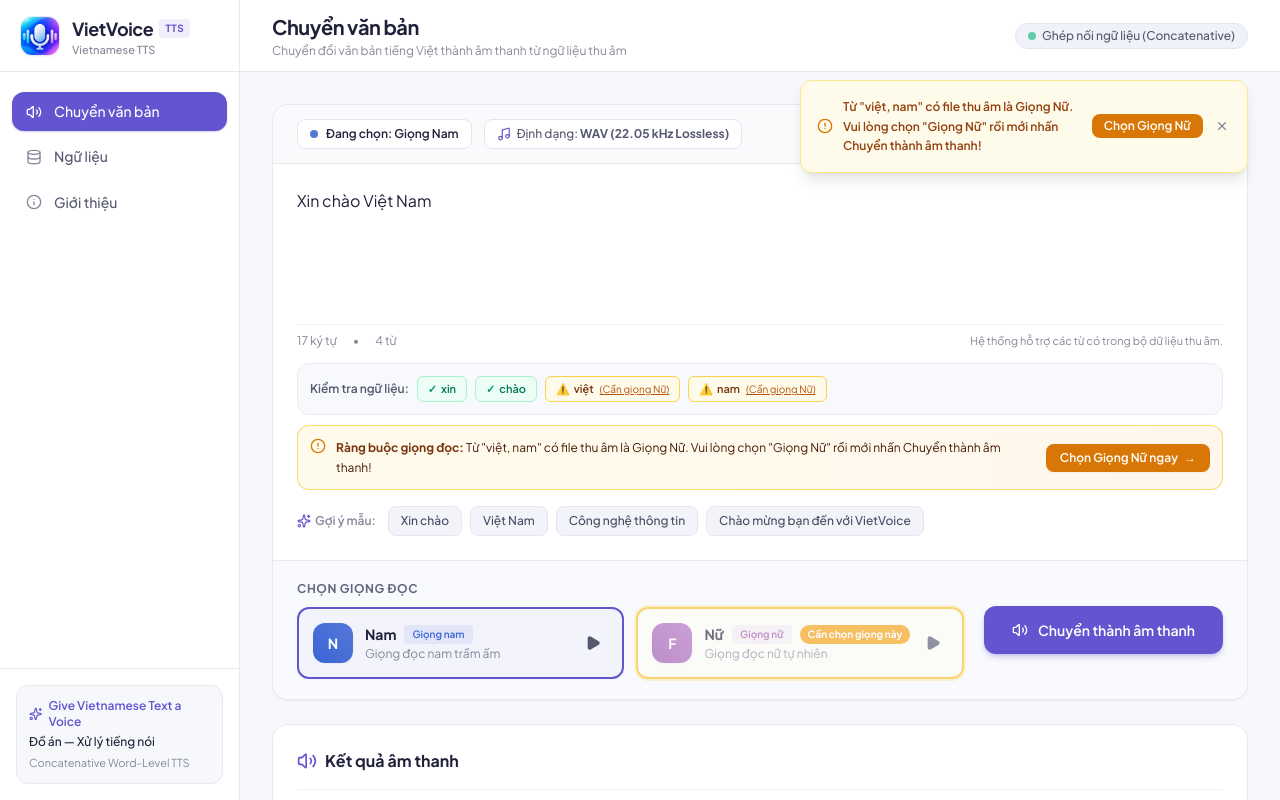
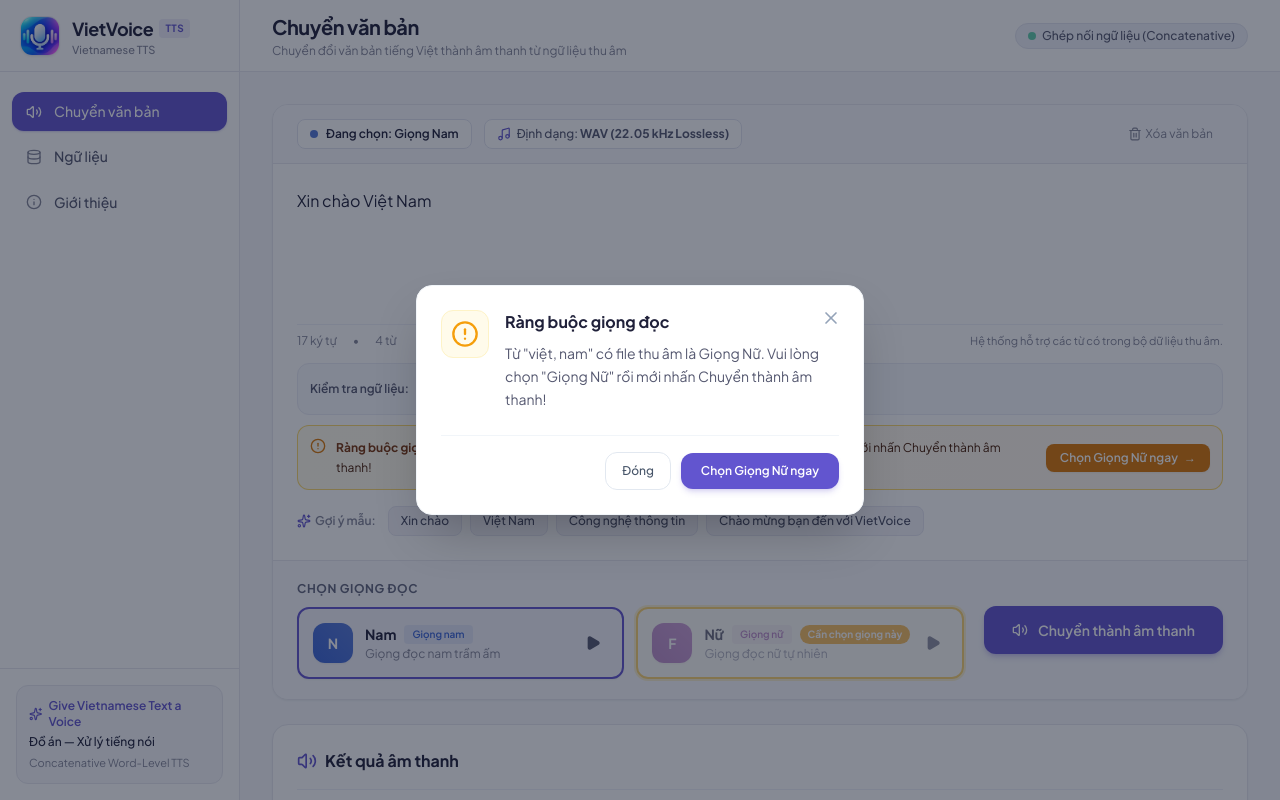
Before and after one commit to NhuYtech/VietVoice, a React (Vite) app: page / in a window 1280 px wide. Both pictures are taken after a click on the button "Chuyển thành âm thanh". Shown: the top 800 px of the page. Built offline with nearby package versions, Linux system fonts and the light colour scheme.

Commit message:
feat: convert all notifications and alerts into modal popups

```diff
--- a/src/App.tsx
+++ b/src/App.tsx
@@ -19,7 +19,7 @@ import {
   mapSpeakerToCore,
 } from './services/ttsService';
 import type { ConversionHistoryItem } from './data/mockCorpus';
-import { AlertCircle, CheckCircle2, X } from 'lucide-react';
+import { NotificationModal, type NotificationModalData } from './components/NotificationModal';
 
 export const App: React.FC = () => {
   const [currentTab, setCurrentTab] = useState<NavTab>('tts');
@@ -31,14 +31,7 @@ export const App: React.FC = () => {
   const [realEntries, setRealEntries] = useState<CorpusEntry[]>([]);
   const [isRecordModalOpen, setIsRecordModalOpen] = useState(false);
   const [isPlayingPreview, setIsPlayingPreview] = useState<'Nam' | 'Nữ' | null>(null);
-  const [notification, setNotification] = useState<{
-    type: 'success' | 'warning' | 'error';
-    message: string;
-    action?: {
-      label: string;
-      onClick: () => void;
-    };
-  } | null>(null);
+  const [notificationModal, setNotificationModal] = useState<NotificationModalData | null>(null);
 
   // Tải danh sách ngữ liệu từ IndexedDB và manifest ban đầu
   const loadCorpus = useCallback(async () => {
@@ -64,44 +57,39 @@ export const App: React.FC = () => {
     loadHistory();
   }, [loadCorpus, loadHistory]);
 
-  // Xóa thông báo sau 6 giây
-  useEffect(() => {
-    if (!notification) return;
-    const timer = setTimeout(() => setNotification(null), 6000);
-    return () => clearTimeout(timer);
-  }, [notification]);
-
   // Xử lý tạo âm thanh (Chuyển văn bản)
   const handleConvert = async () => {
     if (!inputText.trim()) {
-      setNotification({
+      setNotificationModal({
         type: 'warning',
-        message: 'Vui lòng nhập văn bản tiếng Việt để chuyển đổi.',
+        title: 'Chưa nhập văn bản',
+        message: 'Vui lòng nhập văn bản tiếng Việt bạn muốn chuyển thành âm thanh.',
+        confirmText: 'Đã hiểu',
       });
       return;
     }
 
     setIsConverting(true);
-    setNotification(null);
 
     try {
       const res = await performSynthesis(inputText, selectedVoice, realEntries);
 
       if (!res.success || !res.result) {
-        setNotification({
+        setNotificationModal({
           type: 'warning',
+          title: res.suggestedVoice ? 'Ràng buộc giọng đọc' : 'Chưa thể chuyển đổi',
           message:
             res.error ||
             'Không thể tổng hợp từ văn bản này do chưa có file âm thanh trong ngữ liệu.',
           action: res.suggestedVoice
             ? {
-                label: `Chọn Giọng ${res.suggestedVoice}`,
+                label: `Chọn Giọng ${res.suggestedVoice} ngay`,
                 onClick: () => {
                   setSelectedVoice(res.suggestedVoice!);
-                  setNotification(null);
                 },
               }
             : undefined,
+          confirmText: 'Đóng',
         });
         setActiveResult(null);
       } else {
@@ -115,15 +103,19 @@ export const App: React.FC = () => {
         );
         setHistoryItems((prev) => [newHist, ...prev]);
 
-        setNotification({
+        setNotificationModal({
           type: 'success',
-          message: `Đã tạo âm thanh thành công (${res.result.durationSec.toFixed(2)}s)!`,
+          title: 'Chuyển đổi thành công!',
+          message: `Đã tạo âm thanh thành công (${res.result.durationSec.toFixed(2)} giây) bằng Giọng ${selectedVoice}!\nBạn có thể nghe thử bằng trình phát âm thanh hoặc tải file WAV về máy bên dưới.`,
+          confirmText: 'Tuyệt vời',
         });
       }
     } catch (err: any) {
-      setNotification({
+      setNotificationModal({
         type: 'error',
+        title: 'Lỗi tổng hợp âm thanh',
         message: err?.message || 'Có lỗi xảy ra trong quá trình tổng hợp.',
+        confirmText: 'Đóng',
       });
     } finally {
       setIsConverting(false);
@@ -142,10 +134,19 @@ export const App: React.FC = () => {
     URL.revokeObjectURL(url);
   };
 
-  // Xóa mục lịch sử
+  // Xóa mục lịch sử với popup xác nhận
   const handleDeleteHistory = (id: string) => {
-    const updated = removeHistoryEntry(id);
-    setHistoryItems(updated);
+    setNotificationModal({
+      type: 'confirm',
+      title: 'Xóa lịch sử chuyển đổi',
+      message: 'Bạn có chắc chắn muốn xóa mục này khỏi danh sách lịch sử chuyển đổi không?',
+      confirmText: 'Xóa ngay',
+      cancelText: 'Hủy bỏ',
+      onConfirm: () => {
+        const updated = removeHistoryEntry(id);
+        setHistoryItems(updated);
+      },
+    });
   };
 
   // Nghe thử giọng đọc
@@ -171,9 +172,11 @@ export const App: React.FC = () => {
     } else {
       setIsPlayingPreview(voice);
       setTimeout(() => setIsPlayingPreview(null), 1000);
-      setNotification({
+      setNotificationModal({
         type: 'warning',
-        message: `Chưa có bản thu âm cho ${voice}. Bạn có thể vào mục "Ngữ liệu" để thu âm thêm.`,
+        title: 'Chưa có bản thu âm',
+        message: `Chưa có bản thu âm cho Giọng ${voice}. Bạn có thể vào mục "Ngữ liệu" để thu âm thêm.`,
+        confirmText: 'Đã hiểu',
       });
     }
   };
@@ -195,42 +198,11 @@ export const App: React.FC = () => {
         {/* Top Header */}
         <Header currentTab={currentTab} />
 
-        {/* Global Toast Notification */}
-        {notification && (
-          <div className="fixed top-20 right-8 z-50 animate-in fade-in slide-in-from-top-3 duration-200">
-            <div
-              className={`p-4 rounded-xl shadow-lg border text-xs font-semibold flex items-center gap-2.5 max-w-md ${
-                notification.type === 'success'
-                  ? 'bg-emerald-50 text-emerald-800 border-emerald-200'
-                  : notification.type === 'warning'
-                  ? 'bg-amber-50 text-amber-800 border-amber-200'
-                  : 'bg-red-50 text-red-800 border-red-200'
-              }`}
-            >
-              {notification.type === 'success' ? (
-                <CheckCircle2 className="w-4 h-4 text-emerald-600 flex-shrink-0" />
-              ) : (
-                <AlertCircle className="w-4 h-4 text-amber-600 flex-shrink-0" />
-              )}
-              <span className="flex-1 leading-relaxed">{notification.message}</span>
-              {notification.action && (
-                <button
-                  type="button"
-                  onClick={notification.action.onClick}
-                  className="px-3 py-1 rounded-lg bg-amber-600 hover:bg-amber-700 active:scale-95 text-white font-semibold text-xs whitespace-nowrap transition shadow-xs"
-                >
-                  {notification.action.label}
-                </button>
-              )}
-              <button
-                onClick={() => setNotification(null)}
-                className="text-[#85879A] hover:text-[#20213A] p-0.5 rounded"
-              >
-                <X className="w-3.5 h-3.5" />
-              </button>
-            </div>
-          </div>
-        )}
+        {/* Global Notification Modal Popup */}
+        <NotificationModal
+          data={notificationModal}
+          onClose={() => setNotificationModal(null)}
+        />
 
         {/* Workspace Body */}
         <main className="p-8 max-w-6xl w-full mx-auto">
@@ -261,6 +233,7 @@ export const App: React.FC = () => {
                 items={historyItems}
                 onDelete={handleDeleteHistory}
                 onRefresh={loadHistory}
+                onShowNotification={setNotificationModal}
                 onSelectSampleText={(txt) => {
                   setInputText(txt);
                   window.scrollTo({ top: 0, behavior: 'smooth' });
@@ -274,6 +247,7 @@ export const App: React.FC = () => {
               realEntries={realEntries}
               onOpenRecordModal={() => setIsRecordModalOpen(true)}
               onRefresh={loadCorpus}
+              onShowNotification={setNotificationModal}
             />
           )}
 
@@ -287,9 +261,11 @@ export const App: React.FC = () => {
         onClose={() => setIsRecordModalOpen(false)}
         onSaved={() => {
           loadCorpus();
-          setNotification({
+          setNotificationModal({
             type: 'success',
-            message: 'Đã lưu bản thu âm mới vào ngữ liệu thành công!',
+            title: 'Lưu ngữ liệu thành công!',
+            message: 'Đã lưu bản thu âm mới vào ngữ liệu thành công. Giờ đây bạn có thể sử dụng từ này trong chuyển văn bản thành âm thanh.',
+            confirmText: 'Đã hiểu',
           });
         }}
         defaultSpeaker={selectedVoice}
--- /dev/null
+++ b/src/components/NotificationModal.tsx
@@ -0,0 +1,210 @@
+import React, { useEffect } from 'react';
+import { AlertCircle, CheckCircle2, AlertTriangle, Info, HelpCircle, X } from 'lucide-react';
+
+export type NotificationType = 'success' | 'warning' | 'error' | 'info' | 'confirm';
+
+export interface NotificationModalData {
+  type: NotificationType;
+  title?: string;
+  message: string;
+  action?: {
+    label: string;
+    onClick: () => void;
+  };
+  confirmText?: string;
+  cancelText?: string;
+  onConfirm?: () => void;
+  onCancel?: () => void;
+}
+
+interface NotificationModalProps {
+  data: NotificationModalData | null;
+  onClose: () => void;
+}
+
+export const NotificationModal: React.FC<NotificationModalProps> = ({ data, onClose }) => {
+  useEffect(() => {
+    if (!data) return;
+    const handleKeyDown = (e: KeyboardEvent) => {
+      if (e.key === 'Escape') {
+        if (data.onCancel) {
+          data.onCancel();
+        }
+        onClose();
+      } else if (e.key === 'Enter') {
+        if (data.action) {
+          data.action.onClick();
+          onClose();
+        } else if (data.onConfirm) {
+          data.onConfirm();
+          onClose();
+        } else {
+          onClose();
+        }
+      }
+    };
+    window.addEventListener('keydown', handleKeyDown);
+    return () => window.removeEventListener('keydown', handleKeyDown);
+  }, [data, onClose]);
+
+  if (!data) return null;
+
+  const getIcon = () => {
+    switch (data.type) {
+      case 'success':
+        return <CheckCircle2 className="w-7 h-7 text-emerald-600" />;
+      case 'warning':
+        return <AlertCircle className="w-7 h-7 text-amber-500" />;
+      case 'error':
+        return <AlertTriangle className="w-7 h-7 text-rose-600" />;
+      case 'confirm':
+        return <HelpCircle className="w-7 h-7 text-[#6255CF]" />;
+      case 'info':
+      default:
+        return <Info className="w-7 h-7 text-[#6255CF]" />;
+    }
+  };
+
+  const getIconBg = () => {
+    switch (data.type) {
+      case 'success':
+        return 'bg-emerald-50 border-emerald-100';
+      case 'warning':
+        return 'bg-amber-50 border-amber-100';
+      case 'error':
+        return 'bg-rose-50 border-rose-100';
+      case 'confirm':
+        return 'bg-indigo-50 border-indigo-100';
+      case 'info':
+      default:
+        return 'bg-purple-50 border-purple-100';
+    }
+  };
+
+  const getDefaultTitle = () => {
+    switch (data.type) {
+      case 'success':
+        return 'Thành công';
+      case 'warning':
+        return 'Thông báo nhắc nhở';
+      case 'error':
+        return 'Có lỗi xảy ra';
+      case 'confirm':
+        return 'Xác nhận thao tác';
+      case 'info':
+      default:
+        return 'Thông báo';
+    }
+  };
+
+  const title = data.title || getDefaultTitle();
+
+  return (
+    <div className="fixed inset-0 z-[100] flex items-center justify-center p-4">
+      {/* Backdrop */}
+      <div
+        className="fixed inset-0 bg-slate-900/50 backdrop-blur-xs transition-opacity animate-in fade-in duration-200"
+        onClick={() => {
+          if (data.onCancel) data.onCancel();
+          onClose();
+        }}
+      />
+
+      {/* Modal Dialog */}
+      <div
+        role="dialog"
+        aria-modal="true"
+        className="relative bg-white rounded-2xl shadow-2xl border border-slate-100 max-w-md w-full p-6 z-10 transition-all transform animate-in zoom-in-95 fade-in duration-200 overflow-hidden"
+      >
+        {/* Top Close Button */}
+        <button
+          onClick={() => {
+            if (data.onCancel) data.onCancel();
+            onClose();
+          }}
+          className="absolute top-4 right-4 p-1.5 rounded-lg text-slate-400 hover:text-slate-700 hover:bg-slate-100 transition"
+          aria-label="Đóng popup"
+        >
+          <X className="w-5 h-5" />
+        </button>
+
+        <div className="flex flex-col sm:flex-row items-start gap-4">
+          {/* Icon Badge */}
+          <div
+            className={`w-12 h-12 rounded-xl flex items-center justify-center border shrink-0 mx-auto sm:mx-0 shadow-xs ${getIconBg()}`}
+          >
+            {getIcon()}
+          </div>
+
+          {/* Text Content */}
+          <div className="flex-1 text-center sm:text-left mt-1 sm:mt-0">
+            <h3 className="text-base font-bold text-[#20213A]">{title}</h3>
+            <div className="mt-2 text-sm text-[#555870] leading-relaxed break-words whitespace-pre-line">
+              {data.message}
+            </div>
+          </div>
+        </div>
+
+        {/* Footer Actions */}
+        <div className="mt-6 pt-4 border-t border-slate-100 flex flex-col-reverse sm:flex-row sm:items-center sm:justify-end gap-2.5">
+          {data.type === 'confirm' ? (
+            <>
+              <button
+                type="button"
+                onClick={() => {
+                  if (data.onCancel) data.onCancel();
+                  onClose();
+                }}
+                className="w-full sm:w-auto px-4 py-2.5 rounded-xl border border-slate-200 text-slate-700 hover:bg-slate-50 font-semibold text-xs transition"
+              >
+                {data.cancelText || 'Hủy bỏ'}
+              </button>
+              <button
+                type="button"
+                onClick={() => {
+                  if (data.onConfirm) data.onConfirm();
+                  onClose();
+                }}
+                className="w-full sm:w-auto px-5 py-2.5 rounded-xl bg-red-600 hover:bg-red-700 active:scale-95 text-white font-semibold text-xs transition shadow-sm"
+              >
+                {data.confirmText || 'Đồng ý'}
+              </button>
+            </>
+          ) : (
+            <>
+              {data.action ? (
+                <>
+                  <button
+                    type="button"
+                    onClick={onClose}
+                    className="w-full sm:w-auto px-4 py-2.5 rounded-xl border border-slate-200 text-slate-600 hover:bg-slate-50 font-medium text-xs transition"
+                  >
+                    Đóng
+                  </button>
+                  <button
+                    type="button"
+                    onClick={() => {
+                      data.action!.onClick();
+                      onClose();
+                    }}
+                    className="w-full sm:w-auto px-5 py-2.5 rounded-xl bg-[#6255CF] hover:bg-[#5144BD] active:scale-95 text-white font-semibold text-xs transition shadow-md shadow-[#6255CF]/20"
+                  >
+                    {data.action.label}
+                  </button>
+                </>
+              ) : (
+                <button
+                  type="button"
+                  onClick={onClose}
+                  className="w-full sm:w-auto px-6 py-2.5 rounded-xl bg-[#6255CF] hover:bg-[#5144BD] active:scale-95 text-white font-semibold text-xs transition shadow-md shadow-[#6255CF]/20"
+                >
+                  {data.confirmText || 'Đã hiểu'}
+                </button>
+              )}
+            </>
+          )}
+        </div>
+      </div>
+    </div>
+  );
+};
```
Also changed, not shown: src/components/ConversionHistory.tsx (+9 -1 lines), src/components/CorpusView.tsx (+25 -6 lines).
